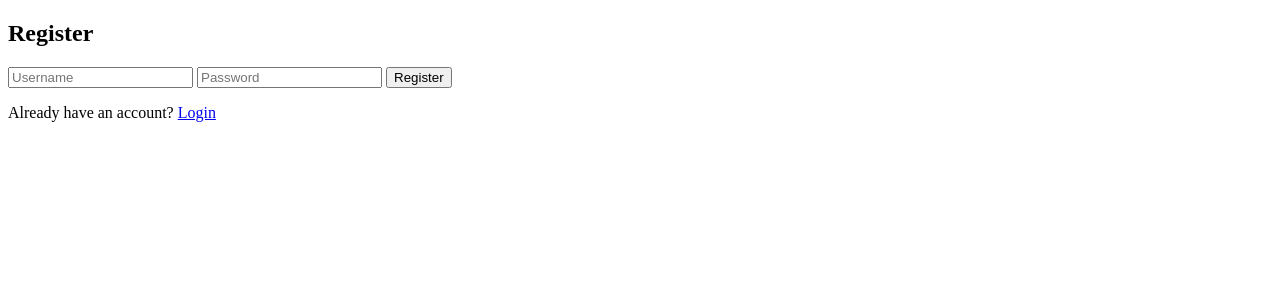
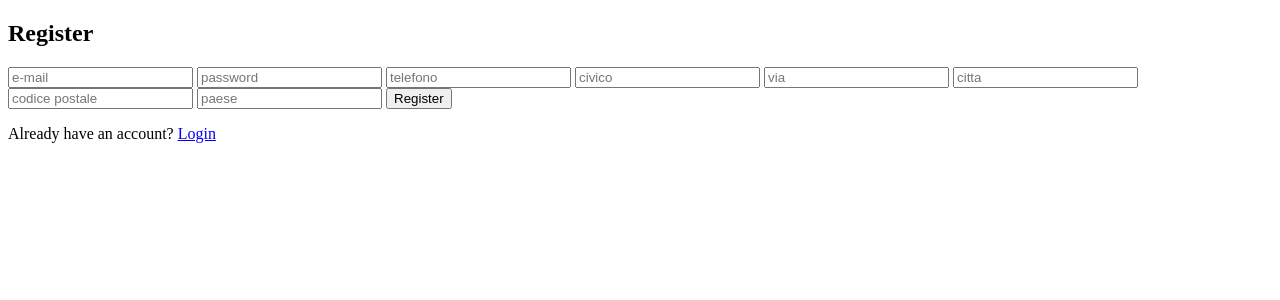
Before and after one commit to CasarinDavide/ProgettoBasiDiDati2, a Flask app: page /user_registration in a window 1280 px wide. Shown: the top 300 px of the page. Run offline with Flask 3, Linux system fonts and the light colour scheme.

Commit message:
Working registration

```diff
--- a/app.py
+++ b/app.py
@@ -3,7 +3,7 @@ from flask import Flask, render_template, request, jsonify, url_for, redirect, f
 from flask_login import LoginManager, login_user, login_required, logout_user, current_user
 
 from core.UsersClass import UsersClass
-from core.AddressClass import AddressClass
+from core.AddressesClass import AddressesClass
 from dotenv import load_dotenv
 from werkzeug.security import generate_password_hash
 
@@ -40,7 +40,7 @@ def user_login():
             return redirect(url_for(''))
         else:
             flash('Login Unsuccessful. Please check username and password.', 'danger')
-    return render_template('public_html/login.html')
+    return render_template('public_html/user_login.html')
 
 
 @app.route('/user_registration', methods=['GET', 'POST'])
@@ -48,19 +48,19 @@ def user_registration():
     if request.method == 'POST':
         email = request.form['email']
         password = request.form['password']
-        tel = request.form['telefono']
+        tel = request.form['tel']
         civico = request.form['civico']
         via = request.form['via']
         citta = request.form['citta']
-        cod_postale = int(request.form['codice_postale'])
+        cod_postale = int(request.form['cod_postale'])
         paese = request.form['paese']
 
         # Controlla che l'indirizzo esista, evita la ridondanza per persone che abitano assieme
-        addr = AddressClass.get_address(civico, via, citta, cod_postale, paese)
+        addr = AddressesClass.get_address(civico, via, citta, cod_postale, paese)
         if addr:
             id_addr = addr.id
         else:
-            addr = AddressClass.add(civico, via, citta, cod_postale, paese)
+            addr = AddressesClass.add(civico, via, citta, cod_postale, paese)
             id_addr = addr.id
 
         if UsersClass.get_by_email(email):
--- a/core/AddressClass.py
+++ b/core/AddressesClass.py
@@ -1,8 +1,8 @@
 from sqlalchemy.orm import Session, Mapped, mapped_column, relationship
 from System import engine, Base
 
-class AddressClass(Base):
-    __tablename__ = 'address'
+class AddressesClass(Base):
+    __tablename__ = 'addresses'
 
     # Attributi della tabella Address
     id: Mapped[int] = mapped_column(primary_key=True)
@@ -13,7 +13,7 @@ class AddressClass(Base):
     paese: Mapped[str] = mapped_column(nullable=False)
 
     # Lista di Users a cui è associato l'indirizzo
-    users = relationship('UsersClass', back_populates="address")
+    users_rel = relationship('UsersClass', back_populates="address_rel")
 
     @classmethod
     def add(cls, _civico, _via, _citta, _cod_postale, _paese):
--- a/templates/public_html/register.html
+++ b/templates/public_html/register.html
@@ -8,8 +8,14 @@
 <body>
 <h2>Register</h2>
 <form method="POST">
-    <input type="text" name="username" placeholder="Username" required>
-    <input type="password" name="password" placeholder="Password" required>
+    <input type="email" name="email" placeholder="e-mail" required>
+    <input type="password" name="password" placeholder="password" required>
+    <input type="tel" name="tel" placeholder="telefono" required>
+    <input type="text" name="civico" placeholder="civico" required>
+    <input type="text" name="via" placeholder="via" required>
+    <input type="text" name="citta" placeholder="citta" required>
+    <input type="number" name="cod_postale" placeholder="codice postale" required>
+    <input type="text" name="paese" placeholder="paese" required>
     <button type="submit">Register</button>
 </form>
 <p>Already have an account? <a href="{{ url_for('user_login') }}">Login</a></p>
```
Also changed, not shown: core/UsersClass.py (+6 -5 lines).
